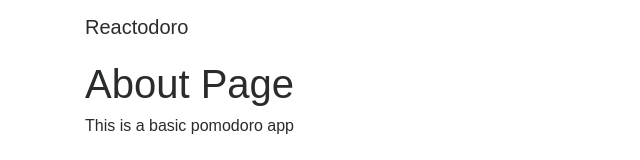
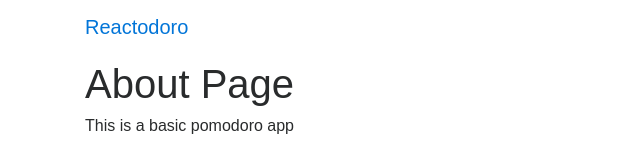
Before and after one commit to bryantee/reactodoro, a React (Create React App) app: page / in a window 1280 px wide. Shown: the top 160 px of the page, without its empty margins (0-640 px from the left). Built offline with nearby package versions, Linux system fonts and the light colour scheme; what redux-pack would draw is missing.

Commit message:
Make navbar title clickable to navigate back to pomo

```diff
--- a/src/components/title.js
+++ b/src/components/title.js
@@ -1,10 +1,13 @@
 import React from 'react';
+import { Link } from 'react-router';
 
 const Title = () => {
   return (
     <nav className="navbar navbar-default">
       <div className="container">
-        <h1 className="navbar-brand">Reactodoro</h1>
+        <Link to="pomo">
+          <h1 className="navbar-brand">Reactodoro</h1>
+        </Link>
       </div>
     </nav>
   )
```
